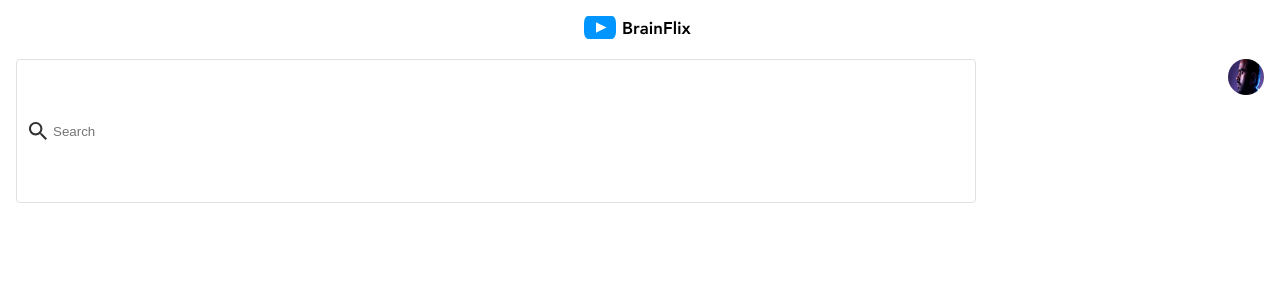
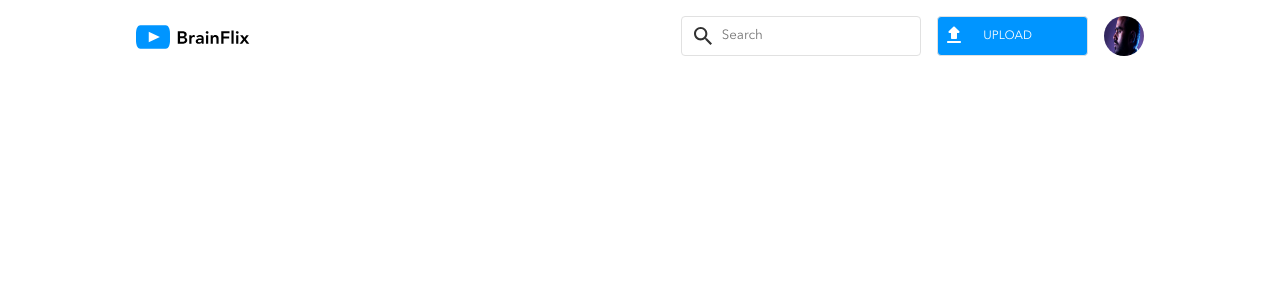
Before and after one commit to ivanjsalgado/ivan-salgado-brainflix, a React (Create React App) app: page / in a window 1280 px wide. Shown: the top 300 px of the page. Built offline with nearby package versions, Linux system fonts and the light colour scheme.

Commit message:
Updated the styling for the header on tablet and desktop

```diff
--- a/src/components/Components/Header.css
+++ b/src/components/Components/Header.css
@@ -12,10 +12,24 @@
   margin: 0;
   padding: 0;
   box-sizing: border-box;
+  font-family: "Avenir";
 }
 
 .header {
   padding: 1rem;
+}
+@media screen and (min-width: 768px) {
+  .header {
+    display: flex;
+    padding: 0 2.25rem;
+    justify-content: space-between;
+    align-items: center;
+  }
+}
+@media screen and (min-width: 1280px) {
+  .header {
+    padding: 1rem 8.5rem;
+  }
 }
 .header__links {
   display: flex;
@@ -25,14 +39,48 @@
   list-style-type: none;
 }
 .header__logo {
-  padding-bottom: 1rem;
+  height: 7.813vw;
+  width: 37.5vw;
+  margin-bottom: 1rem;
+  background-color: #ffffff;
+}
+@media screen and (min-width: 768px) {
+  .header__logo {
+    height: 3.255vw;
+    width: 15.625vw;
+    margin-bottom: 0;
+  }
+}
+@media screen and (min-width: 1280px) {
+  .header__logo {
+    height: 1.953vw;
+    width: 9.375vw;
+    margin-top: 0.5rem;
+  }
 }
 .header__container {
   display: flex;
-  justify-content: space-between;
+  align-items: center;
 }
 .header__form {
+  display: flex;
+  flex-direction: column;
   height: 11.25vw;
+}
+@media screen and (min-width: 768px) {
+  .header__form {
+    flex-direction: row;
+    align-items: center;
+  }
+}
+@media screen and (min-width: 1280px) {
+  .header__form {
+    height: 0;
+  }
+}
+.header__search-container {
+  display: flex;
+  justify-content: space-between;
 }
 .header__search {
   background-image: url(../../assets/images/search.svg);
@@ -46,13 +94,105 @@
   border: 1px solid #e1e1e1;
   border-radius: 0.25rem;
   text-indent: 1.5rem;
+  margin-bottom: 1rem;
+}
+@media screen and (min-width: 768px) {
+  .header__search {
+    width: 31.25vw;
+    height: 5.208vw;
+    margin-bottom: 0;
+    padding: 1rem;
+  }
+}
+@media screen and (min-width: 1280px) {
+  .header__search {
+    width: 18.75vw;
+    height: 3.125vw;
+  }
 }
 .header__search:focus {
   outline: none;
   border: 2px solid #0065ad;
 }
+.header__upload {
+  display: flex;
+  width: 90vw;
+  height: 13.125vw;
+  padding: 0.75rem;
+  border: 1px solid #e1e1e1;
+  border-radius: 0.25rem;
+  background-color: #0095ff;
+  color: #ffffff;
+  align-items: center;
+  text-indent: 25vw;
+  font-size: 1rem;
+  font-weight: 400;
+}
+@media screen and (min-width: 768px) {
+  .header__upload {
+    height: 5.208vw;
+    width: 19.7vw;
+    margin-left: 1rem;
+    text-indent: 0;
+    padding: 1rem 0.25rem;
+    font-size: 0.75rem;
+    line-height: 1.25rem;
+  }
+}
+@media screen and (min-width: 1280px) {
+  .header__upload {
+    height: 3.125vw;
+    width: 11.82vw;
+  }
+}
+.header__upload-img {
+  background-image: url(../../assets/images/upload.svg);
+  background-repeat: no-repeat;
+  height: 7vw;
+  width: 7vw;
+}
+@media screen and (min-width: 768px) {
+  .header__upload-img {
+    height: 3vw;
+    width: 3vw;
+    margin-right: 1rem;
+  }
+}
+@media screen and (min-width: 1280px) {
+  .header__upload-img {
+    height: 2vw;
+    width: 2vw;
+  }
+}
+.header__upload-form {
+  display: none;
+}
 .header__avatar {
   border-radius: 50%;
-  height: 36px;
-  width: 36px;
+  height: 11.25vw;
+  width: 11.25vw;
+}
+@media screen and (min-width: 768px) {
+  .header__avatar {
+    display: none;
+    height: 5.208vw;
+  }
+}
+.header__avatar-td {
+  display: none;
+}
+@media screen and (min-width: 768px) {
+  .header__avatar-td {
+    display: flex;
+    border-radius: 50%;
+    width: 5.208vw;
+    height: 5.208vw;
+    margin-left: 1rem;
+  }
+}
+@media screen and (min-width: 1280px) {
+  .header__avatar-td {
+    width: 3.125vw;
+    height: 3.125vw;
+  }
 }/*# sourceMappingURL=Header.css.map */
--- a/src/components/Components/Header.js
+++ b/src/components/Components/Header.js
@@ -5,7 +5,7 @@ import ArtistImage from "../../assets/images/Mohan-muruge.jpg";
 function Header() {
   return (
     <header className="header">
-      <nav className="header__nav">
+      <nav>
         <ul className="header__links">
           <li className="header__link">
             <img className="header__logo" src={Logo} alt="Logo" />
@@ -14,13 +14,28 @@ function Header() {
       </nav>
       <div className="header__container">
         <form className="header__form">
-          <input
-            className="header__search"
-            type="search"
-            placeholder="Search"
-          />
+          <div className="header__search-container">
+            <input
+              className="header__search"
+              type="search"
+              placeholder="Search"
+            />
+            <img
+              className="header__avatar"
+              src={ArtistImage}
+              alt="Artist Avatar"
+            />
+          </div>
+          <label for="file-upload" class="header__upload">
+            <div class="header__upload-img"></div>UPLOAD
+          </label>
+          <input className="header__upload-form" id="file-upload" type="file" />
         </form>
-        <img className="header__avatar" src={ArtistImage} alt="Artist Avatar" />
+        <img
+          className="header__avatar-td"
+          src={ArtistImage}
+          alt="Artist Avatar"
+        />
       </div>
     </header>
   );
--- a/src/components/Components/Header.scss
+++ b/src/components/Components/Header.scss
@@ -7,29 +7,74 @@
   margin: 0;
   padding: 0;
   box-sizing: border-box;
+  font-family: "Avenir";
 }
 .header {
   padding: 1rem;
 
-  &__nav {
+  @include tablet {
+    display: flex;
+    padding: 0 2.25rem;
+    justify-content: space-between;
+    align-items: center;
   }
+
+  @include desktop {
+    padding: 1rem 8.5rem;
+  }
+
   &__links {
     display: flex;
     justify-content: center;
   }
+
   &__link {
     list-style-type: none;
   }
+
   &__logo {
-    padding-bottom: 1rem;
+    height: 7.813vw;
+    width: 37.5vw;
+    margin-bottom: 1rem;
+    background-color: $white;
+
+    @include tablet {
+      height: 3.255vw;
+      width: 15.625vw;
+      margin-bottom: 0;
+    }
+    @include desktop {
+      height: 1.953vw;
+      width: 9.375vw;
+      margin-top: 0.5rem;
+    }
   }
+
   &__container {
+    display: flex;
+    align-items: center;
+  }
+
+  &__form {
+    display: flex;
+    flex-direction: column;
+    height: 11.25vw;
+
+    @include tablet {
+      flex-direction: row;
+      align-items: center;
+    }
+
+    @include desktop {
+      height: 0;
+    }
+  }
+
+  &__search-container {
     display: flex;
     justify-content: space-between;
   }
-  &__form {
-    height: 11.25vw;
-  }
+
   &__search {
     background-image: url(../../assets/images/search.svg);
     background-repeat: no-repeat;
@@ -42,6 +87,19 @@
     border: 1px solid $mercury;
     border-radius: 0.25rem;
     text-indent: 1.5rem;
+    margin-bottom: 1rem;
+
+    @include tablet {
+      width: 31.25vw;
+      height: 5.208vw;
+      margin-bottom: 0;
+      padding: 1rem;
+    }
+
+    @include desktop {
+      width: 18.75vw;
+      height: 3.125vw;
+    }
 
     &:focus {
       outline: none;
@@ -49,9 +107,81 @@
     }
   }
 
+  &__upload {
+    display: flex;
+    width: 90vw;
+    height: 13.125vw;
+    padding: 0.75rem;
+    border: 1px solid $mercury;
+    border-radius: 0.25rem;
+    background-color: $brainflix-blue;
+    color: $white;
+    align-items: center;
+    text-indent: 25vw;
+    font-size: 1rem;
+    font-weight: 400;
+
+    @include tablet {
+      height: 5.208vw;
+      width: 19.7vw;
+      margin-left: 1rem;
+      text-indent: 0;
+      padding: 1rem 0.25rem;
+      @include desktop-tablet-labels;
+    }
+    @include desktop {
+      height: 3.125vw;
+      width: 11.82vw;
+    }
+  }
+
+  &__upload-img {
+    background-image: url(../../assets/images/upload.svg);
+    background-repeat: no-repeat;
+    height: 7vw;
+    width: 7vw;
+
+    @include tablet {
+      height: 3vw;
+      width: 3vw;
+      margin-right: 1rem;
+    }
+
+    @include desktop {
+      height: 2vw;
+      width: 2vw;
+    }
+  }
+
+  &__upload-form {
+    display: none;
+  }
+
   &__avatar {
     border-radius: 50%;
-    height: 36px;
-    width: 36px;
+    height: 11.25vw;
+    width: 11.25vw;
+
+    @include tablet {
+      display: none;
+      height: 5.208vw;
+    }
+  }
+
+  &__avatar-td {
+    display: none;
+
+    @include tablet {
+      display: flex;
+      border-radius: 50%;
+      width: 5.208vw;
+      height: 5.208vw;
+      margin-left: 1rem;
+    }
+
+    @include desktop {
+      width: 3.125vw;
+      height: 3.125vw;
+    }
   }
 }
```
Also changed, not shown: 1 other file (tests, documents, lock files or other folders).
